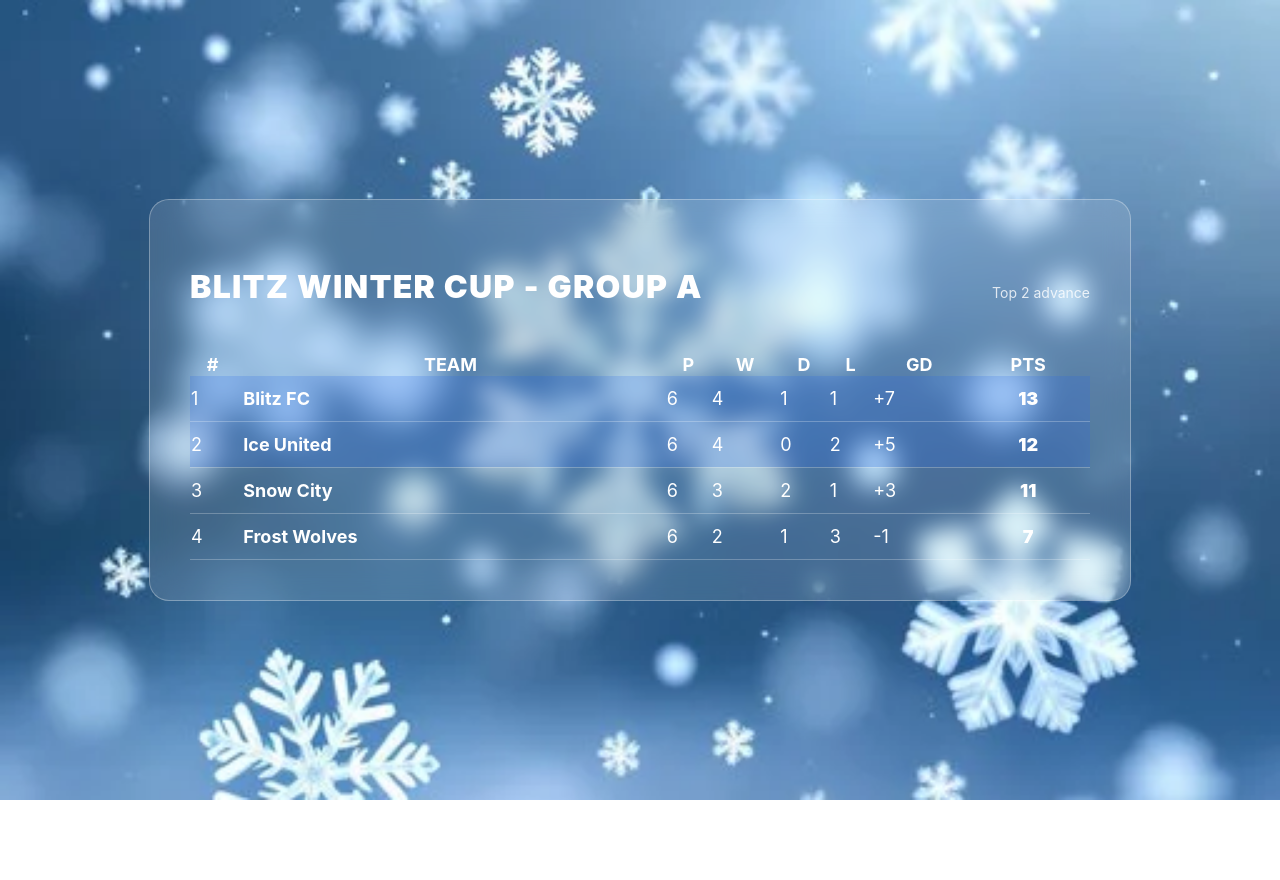
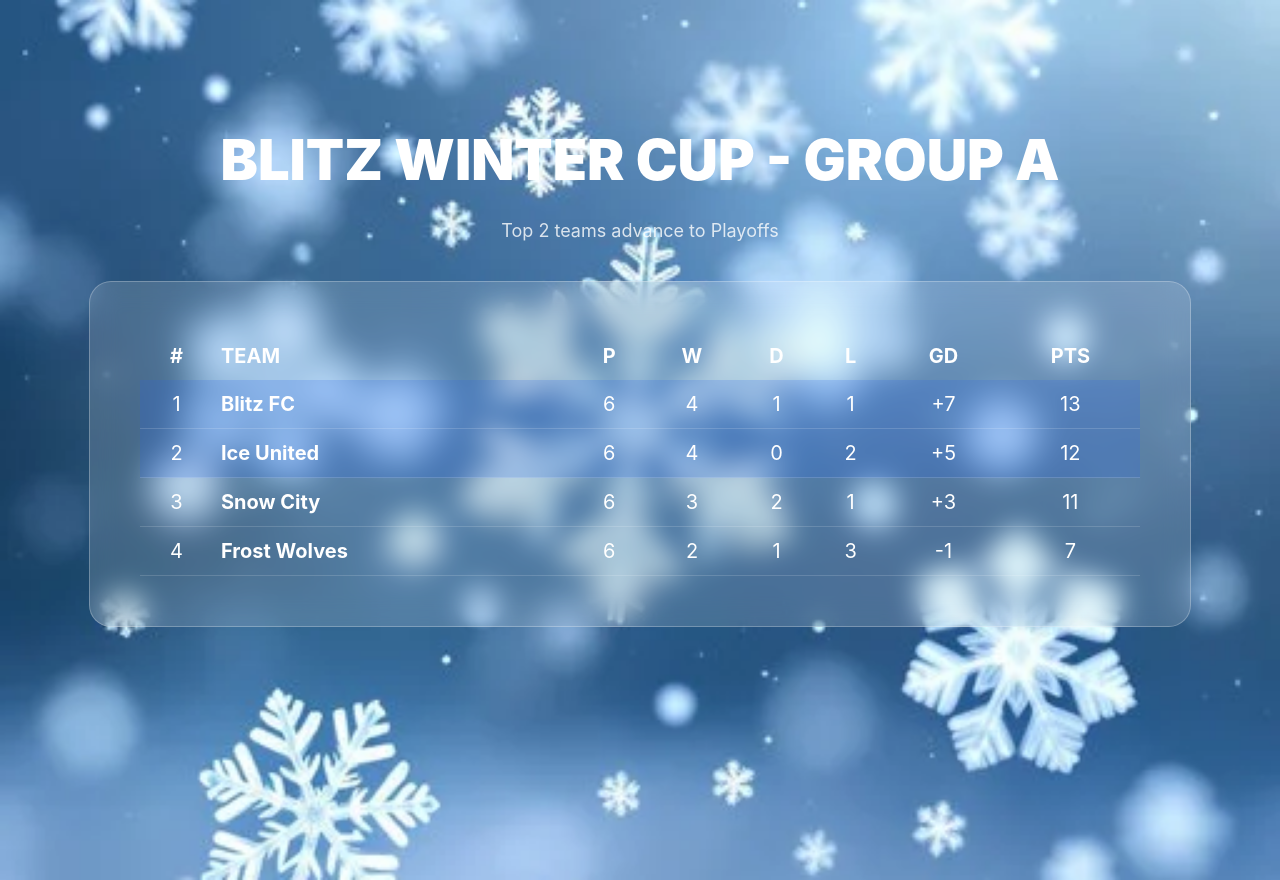
Before and after one commit to ashunium/blitz-soccer, a Next.js app: page / in a window 1280 px wide. Before the commit the page ends 800 px from the top, so only its background shows below. Built offline with nearby package versions, Linux system fonts and the light colour scheme.

Commit message:
Refactor tournament display and styling

```diff
--- a/app/page.js
+++ b/app/page.js
@@ -8,41 +8,40 @@ export default function Page() {
 
   return (
     <main style={page}>
-      {/* Snow background */}
+      {/* Background */}
       <div style={bg} />
 
       <section style={container}>
+        {/* Tournament Name */}
+        <h1 style={tournamentTitle}>BLITZ WINTER CUP - GROUP A</h1>
+        <p style={tournamentSub}>Top 2 teams advance to Playoffs</p>
+
         {/* Table Panel */}
         <div style={panel}>
-          <div style={panelHeader}>
-            <h1 style={panelTitle}>BLITZ WINTER CUP - GROUP A</h1>
-            <span style={panelSub}>Top 2 advance</span>
-          </div>
-
           <table style={table}>
             <thead>
               <tr>
-                <th>#</th>
-                <th>TEAM</th>
-                <th>P</th>
-                <th>W</th>
-                <th>D</th>
-                <th>L</th>
-                <th>GD</th>
-                <th>PTS</th>
+                <th style={thCenter}>#</th>
+                <th style={thLeft}>TEAM</th>
+                <th style={thCenter}>P</th>
+                <th style={thCenter}>W</th>
+                <th style={thCenter}>D</th>
+                <th style={thCenter}>L</th>
+                <th style={thCenter}>GD</th>
+                <th style={thCenter}>PTS</th>
               </tr>
             </thead>
             <tbody>
               {teams.map((t, i) => (
                 <tr key={t.name} style={i < 2 ? qualified : row}>
-                  <td>{i + 1}</td>
-                  <td style={teamCell}>{t.name}</td>
-                  <td>{t.p}</td>
-                  <td>{t.w}</td>
-                  <td>{t.d}</td>
-                  <td>{t.l}</td>
-                  <td>{t.gd > 0 ? `+${t.gd}` : t.gd}</td>
-                  <td style={pts}>{t.pts}</td>
+                  <td style={tdCenter}>{i + 1}</td>
+                  <td style={tdTeam}>{t.name}</td>
+                  <td style={tdCenter}>{t.p}</td>
+                  <td style={tdCenter}>{t.w}</td>
+                  <td style={tdCenter}>{t.d}</td>
+                  <td style={tdCenter}>{t.l}</td>
+                  <td style={tdCenter}>{t.gd > 0 ? `+${t.gd}` : t.gd}</td>
+                  <td style={tdCenter}>{t.pts}</td>
                 </tr>
               ))}
             </tbody>
@@ -62,7 +61,8 @@ const page = {
   color: "#fff",
   display: "flex",
   justifyContent: "center",
-  alignItems: "center",
+  alignItems: "flex-start",
+  paddingTop: "80px",
 };
 
 const bg = {
@@ -76,61 +76,70 @@ const bg = {
 
 const container = {
   display: "flex",
+  flexDirection: "column",
   justifyContent: "center",
   alignItems: "center",
   width: "100%",
 };
 
-const panel = {
-  background: "rgba(255,255,255,0.12)",
-  backdropFilter: "blur(12px)",
-  border: "1px solid rgba(255,255,255,0.3)",
-  borderRadius: "20px",
-  maxWidth: "900px",
-  width: "90%",
-  padding: "40px",
+const tournamentTitle = {
+  fontSize: "56px",
+  fontWeight: 900,
+  marginBottom: "8px",
+  textAlign: "center",
 };
 
-const panelHeader = {
-  display: "flex",
-  justifyContent: "space-between",
-  alignItems: "baseline",
-  marginBottom: "20px",
+const tournamentSub = {
+  fontSize: "18px",
+  opacity: 0.8,
+  marginBottom: "40px",
+  textAlign: "center",
 };
 
-const panelTitle = {
-  fontSize: "32px",
-  fontWeight: 900,
-  letterSpacing: "0.04em",
-};
-
-const panelSub = {
-  fontSize: "14px",
-  opacity: 0.8,
+const panel = {
+  background: "rgba(255,255,255,0.15)",
+  backdropFilter: "blur(14px)",
+  border: "1px solid rgba(255,255,255,0.25)",
+  borderRadius: "22px",
+  padding: "50px",
+  width: "90%",
+  maxWidth: "1000px",
 };
 
 const table = {
   width: "100%",
   borderCollapse: "collapse",
-  fontSize: "18px",
+  fontSize: "20px",
+};
+
+const thCenter = {
+  textAlign: "center",
+  padding: "12px 8px",
+  fontWeight: 700,
+};
+
+const thLeft = {
+  textAlign: "left",
+  padding: "12px 8px",
+  fontWeight: 700,
+};
+
+const tdCenter = {
+  textAlign: "center",
+  padding: "12px 8px",
+};
+
+const tdTeam = {
+  textAlign: "left",
+  padding: "12px 8px",
+  fontWeight: 700,
 };
 
 const row = {
-  borderBottom: "1px solid rgba(255,255,255,0.25)",
+  borderBottom: "1px solid rgba(255,255,255,0.15)",
 };
 
 const qualified = {
-  background: "rgba(37, 99, 235, 0.2)",
-  borderBottom: "1px solid rgba(255,255,255,0.25)",
+  background: "rgba(37,99,235,0.2)",
+  borderBottom: "1px solid rgba(255,255,255,0.15)",
 };
-
-const teamCell = {
-  textAlign: "left",
-  fontWeight: 700,
-  padding: "12px 8px",
-};
-
-const pts = {
-  fontWeight: 900,
-  textAlign: "center",
-};
```
